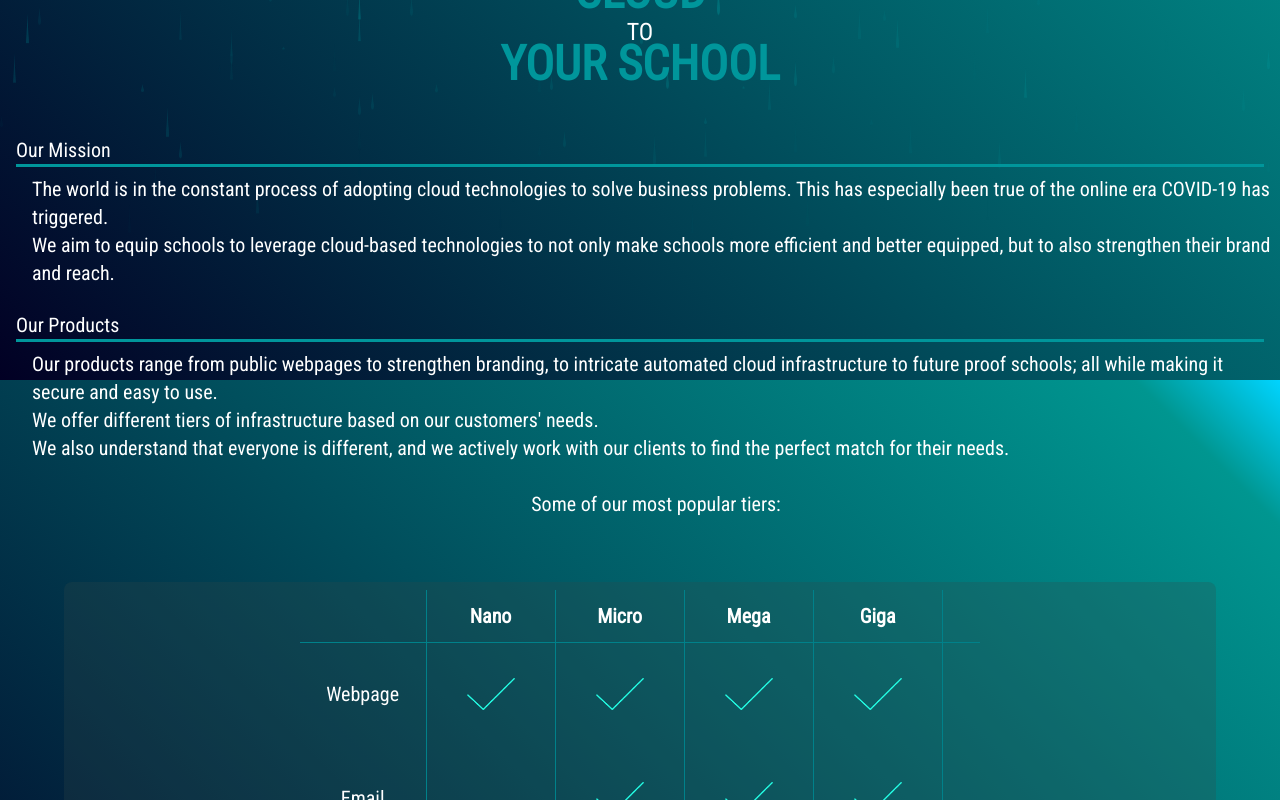
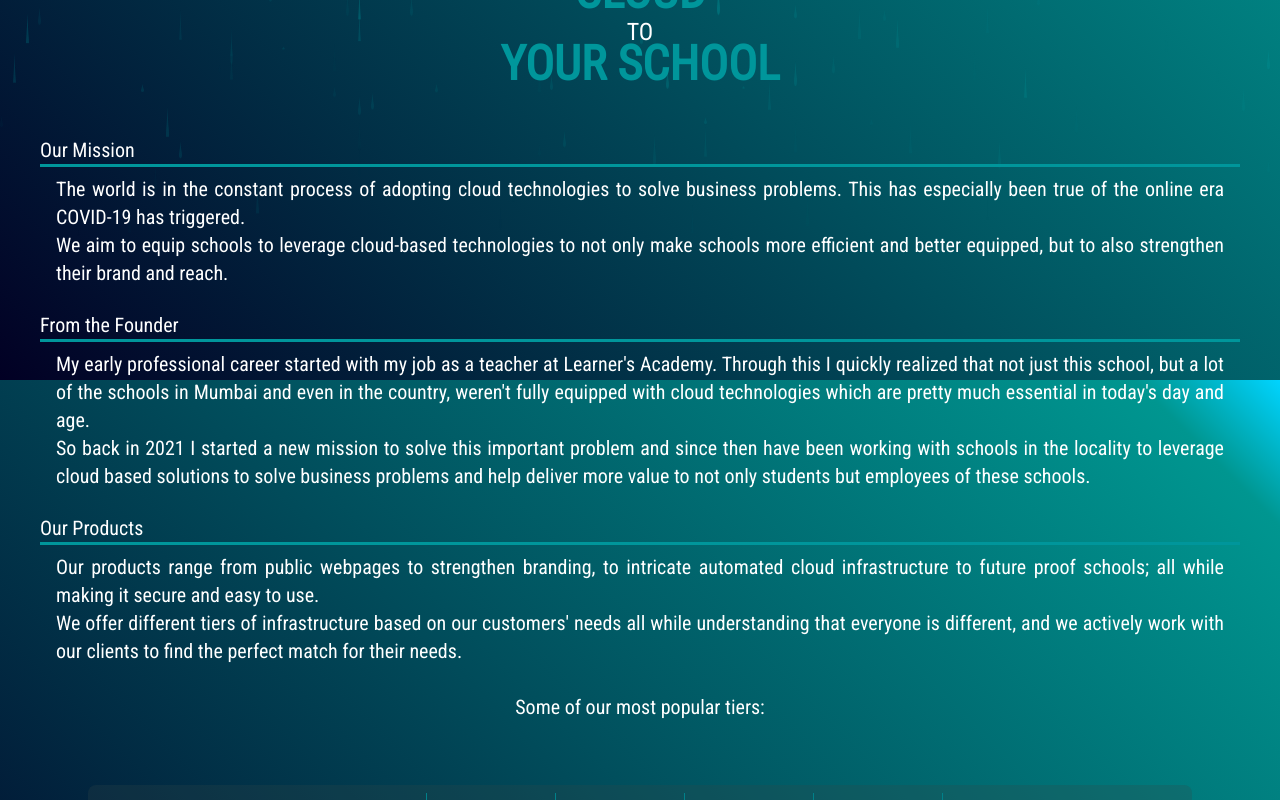
Before and after one commit to kashsomani/sclink-cloud, a Svelte app in the folder client/: page / in a window 1280 px wide. Shown: the part 420-1220 px from the top of the page. Built offline with nearby package versions, Linux system fonts and the light colour scheme.

Commit message:
updated details and styling

```diff
--- a/client/src/components/Details/detailsInformation.js
+++ b/client/src/components/Details/detailsInformation.js
@@ -11,15 +11,28 @@ export const detailsInformation = [
       strengthen their brand and reach.`,
   },
   {
+    heading: 'From the Founder',
+    text: `
+       My early professional career started with my job as a teacher at Learner's Academy.
+       Through this I quickly realized that not just this school, but a lot of the schools
+       in Mumbai and even in the country, weren't fully equipped with cloud technologies
+       which are pretty much essential in today's day and age.
+      <br>
+       So back in 2021 I started a new mission to solve this important problem and since
+       then have been working with schools in the locality to leverage cloud based solutions
+       to solve business problems and help deliver more value to not only students but employees
+       of these schools.
+       `,
+  },
+  {
     //must be last
     heading: ' Our Products',
     text: `
         Our products range from public webpages to strengthen branding, to intricate automated cloud infrastructure
         to future proof schools; all while making it secure and easy to use.
       <br>
-        We offer different tiers of infrastructure based on our customers' needs.
-      <br>
-        We also understand that everyone is different, and we actively work with our clients
+        We offer different tiers of infrastructure based on our customers' needs all while understanding
+        that everyone is different, and we actively work with our clients
         to find the perfect match for their needs.
       <br>
       <br>
--- a/client/src/components/Details/index.svelte
+++ b/client/src/components/Details/index.svelte
@@ -5,11 +5,10 @@
 
 <style lang="postcss" scoped>
   .detail-text {
-    @apply  ml-8 mb-6;
+    @apply  mx-8 mb-6;
   }
   #container {
-
-    @apply mx-0 sm:text-xl pb-2;
+    @apply mx-0 sm:text-xl pb-2 text-justify px-6;
   }
   .heading {
     border-bottom: 3px solid #00969b;
```
